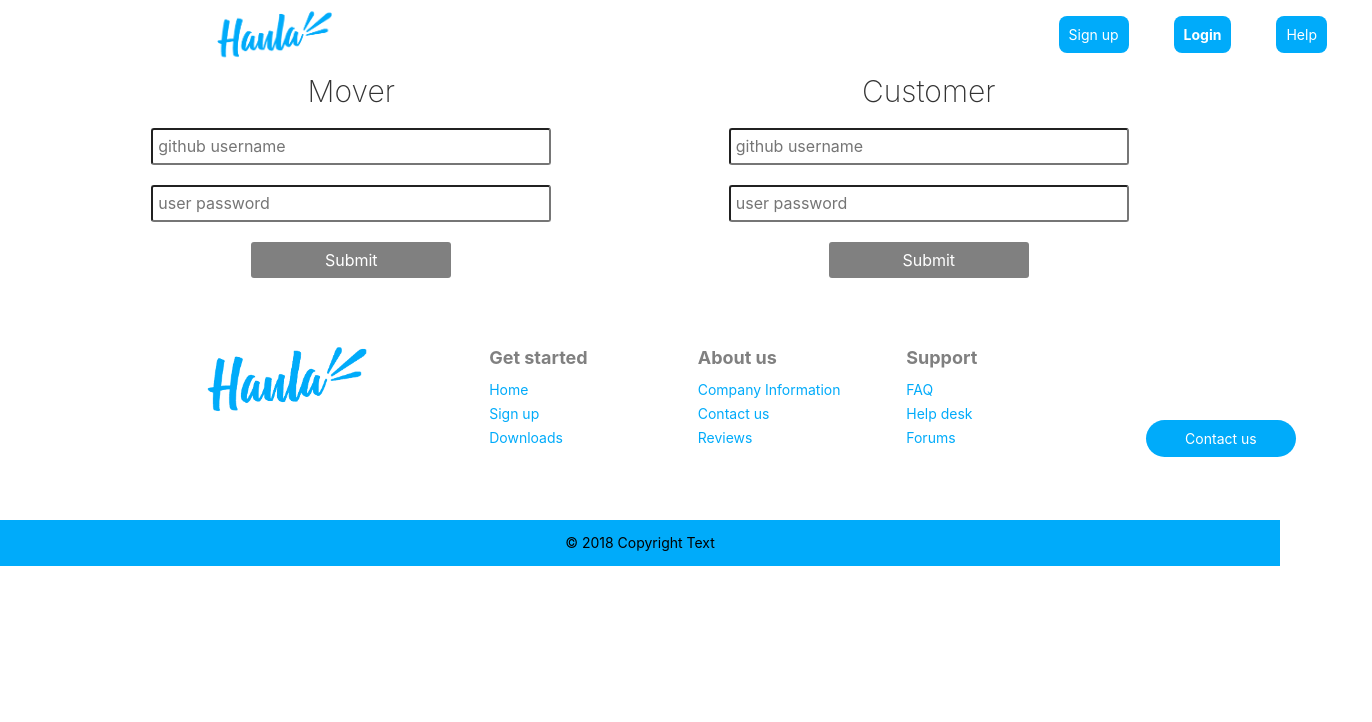
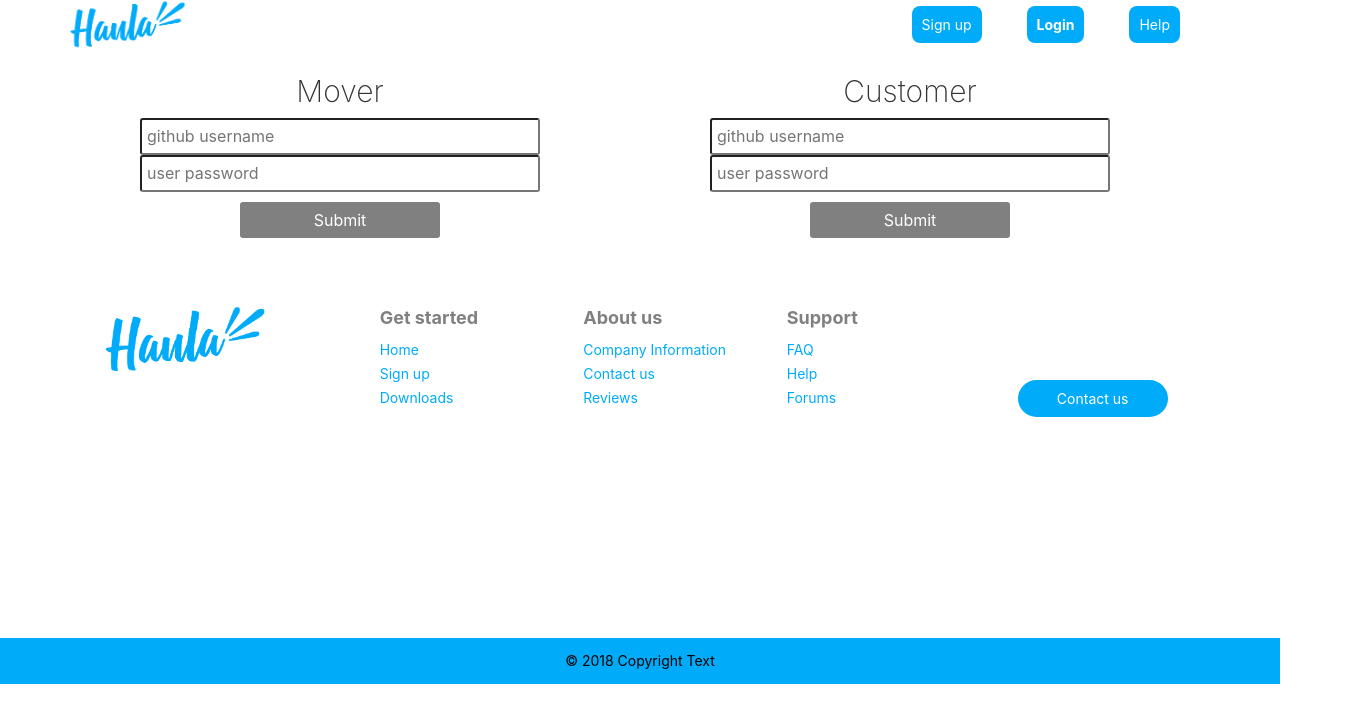
Before and after one commit to CodeWaala/ProjectGamma, a React (Create React App) app in the folder client/haula/: page /Login in a window 1280 px wide. Shown: the top 722 px of the page, 1372 px wide, since content can reach past the window. Built offline with nearby package versions, Linux system fonts and the light colour scheme; what react-google-maps would draw is missing.

Commit message:
master commit

```diff
--- a/client/haula/src/App.js
+++ b/client/haula/src/App.js
@@ -3,7 +3,6 @@ import React, { Component } from 'react';
 import {
   BrowserRouter as Router,
   Route,
-  PrivateRoute,
   Link,
   Switch,
   Redirect
@@ -29,6 +28,7 @@ import { Home } from './Pages/Home/home';
 import { Mover } from './Pages/Mover/mover';
 import { Help } from './Pages/Help/help';
 
+
 class App extends Component {
   render() {
     return (
@@ -45,9 +45,9 @@ class App extends Component {
                 <Route exact path='/Help' component={Help} />
                 <Route render= {() => <p>Page Not Found 404</p>} />
             </Switch>
+          <Footer/>
           </div>
-          </Router>
-          <Footer/>
+      </Router>
       </div>
     )
   }
--- a/client/haula/src/Pages/Help/help.js
+++ b/client/haula/src/Pages/Help/help.js
@@ -1,10 +1,15 @@
 import React, { Component } from 'react';
+import {Image} from 'react-bootstrap';
 
+const { helpImage } = require('../../Pages/Home/components/images/background1.jpg')
 
 export class Help extends Component {
     render() {
       return (
+        <div>
         <h1>This is your HELP PAGE</h1>
+        <img src={helpImage}/>
+        </div>
       )
     }
   }
--- a/client/haula/src/Pages/SignUp/signuppage.css
+++ b/client/haula/src/Pages/SignUp/signuppage.css
@@ -1,3 +1,3 @@
-#signup {
+ #signup {
     margin-bottom: 50px !important;
 }
--- a/client/haula/src/Shared/footer/footer.css
+++ b/client/haula/src/Shared/footer/footer.css
@@ -7,7 +7,9 @@
   bottom: 0;
   width: 100%;
 }
-
+.footergrid{
+  height: 300px;
+}
 .logoFooter {
   height:80px;
 }
@@ -31,6 +33,9 @@
   padding-top: 3px;
   padding-bottom: 3px;
   text-align: center;
+}
+.footer-copyright{
+  position: relative;
 }
 .getStarted {
   margin-right: 20px !important;
@@ -160,7 +165,3 @@ body {
 .footer-copyright {
   background-color: rgb(0, 171, 250) !important;
 }
-
-.container {
-  margin-left: 15%;
-}
--- a/client/haula/src/Shared/footer/footer.js
+++ b/client/haula/src/Shared/footer/footer.js
@@ -1,13 +1,14 @@
 import React, { Component } from "react";
 import "./footer.css";
 import logoFooter from "../../Pages/Home/components/images/logo_blue.png";
+import {Router, Link} from 'react-router-dom';
 
 export class Footer extends Component {
   render() {
     return (
       <footer id="Footer">
         <div className="container flex-1">
-          <div class="row">
+          <div class="row footergrid">
             <div class="col-sm-3">
               <h2 class="logo">
                 <a href="#"><img src={logoFooter} className="logoFooter" />  </a>
@@ -48,7 +49,7 @@ export class Footer extends Component {
                   <a href="#">FAQ</a>
                 </li>
                 <li>
-                  <a href="#">Help desk</a>
+                  <Link to="/Help">Help</Link>
                 </li>
                 <li>
                   <a href="#">Forums</a>
--- a/client/haula/src/Shared/nav/nav.css
+++ b/client/haula/src/Shared/nav/nav.css
@@ -3,10 +3,8 @@
     width: 100%;
 }
 .navbar{
-    margin-bottom: 0px;
     width: 100%;
     position: relative;
-    margin: 10px;
     border: none;
 }
 
--- a/client/haula/src/components/Login/Login.css
+++ b/client/haula/src/components/Login/Login.css
@@ -85,7 +85,6 @@ a {
 	text-align: center;
 	display: block;
 	padding: 7px 0;
-	margin: 10px auto;
 }
 
 .button:hover:enabled {
@@ -102,6 +101,7 @@ a {
 .row {
 	display: flex;
 	justify-content: space-around;
+	width: 100%;
 
 }
 
@@ -114,7 +114,7 @@ a {
 
 .column input  {
 	border-radius: 3px;
-	margin: 10px 0;
+	margin: 0px auto;
 	padding: 5px;
 	border: 1px solid rgba(0,0,0,0.43)0;
 	font-size: 16px;
--- a/client/haula/src/components/SignUp/SignUp.css
+++ b/client/haula/src/components/SignUp/SignUp.css
@@ -157,3 +157,7 @@ a {
 #signup {
     margin-bottom: 50px !important;
 }
+
+#div>root{
+	overflow-x: hidden !important;
+}
--- a/client/haula/src/components/SignUp/SignUp.js
+++ b/client/haula/src/components/SignUp/SignUp.js
@@ -40,6 +40,7 @@ class SignUp extends React.Component {
 					/>
 				</div>
 				</p>
+				<p>
 				<ControlLabel>Email Address</ControlLabel>
 				<div className="form-label-group">
 					<input  type="email"
@@ -52,6 +53,8 @@ class SignUp extends React.Component {
 							required=""
 					/>
 				</div>
+				</p>
+				<p>
 				<ControlLabel>Password</ControlLabel>
 				<div className="form-label-group">
 					<input  type="password"
@@ -61,6 +64,7 @@ class SignUp extends React.Component {
 							required=""
 					/>
 				</div>
+				</p>
 
 
 				<div class="checkbox mb-3">
@@ -71,8 +75,6 @@ class SignUp extends React.Component {
 
 				<input class="btn" type="submit" value="Sign Up" onclick="validate()" />
 
-
-				<p class="mt-5 mb-3 text-muted text-center">© 2017-2018</p>
 			</form>
 		</body>
 		</div>
```
